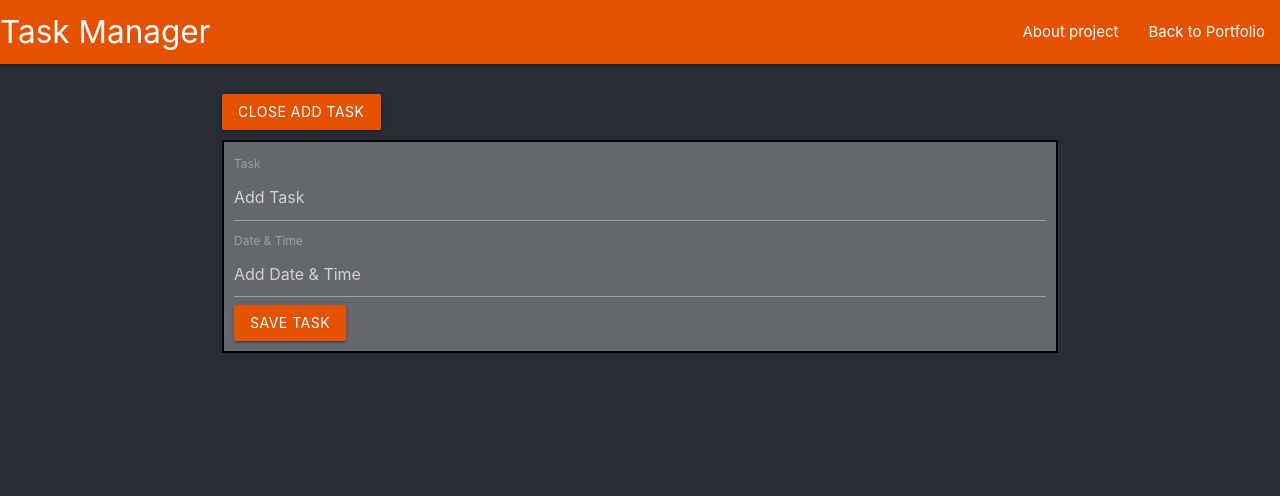
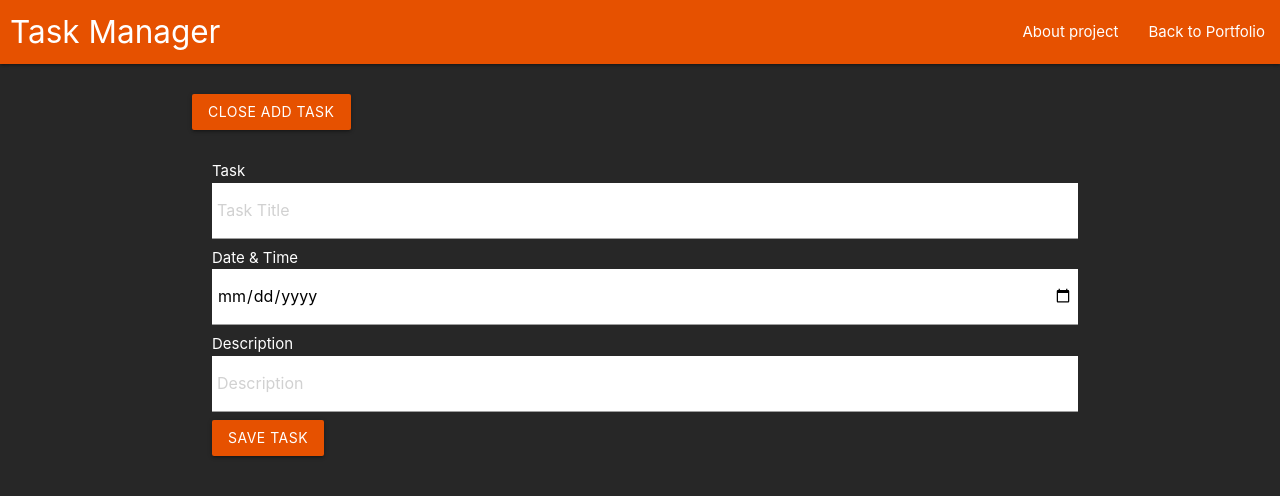
Before and after one commit to cd3vane/task-manager, a React (Create React App) app: page / in a window 1280 px wide. Both pictures are taken after a click on the button "ADD TASK". Shown: the top 496 px of the page. Built offline with nearby package versions, Linux system fonts and the light colour scheme.

Commit message:
Fixed pop up issue and changed styling

```diff
--- a/src/App.css
+++ b/src/App.css
@@ -2,8 +2,9 @@
   text-align: center;
 }
 
-body{
-  background-color: #282c34;
+body {
+  background-color: #272727;
+
 }
 
 .App-logo {
@@ -42,25 +43,25 @@ body{
 }
 li.collection-item:not(:last-child) {
   margin-bottom: 5px;
-
 }
-
+ul.collection{
+  margin-top: 50px;
+}
 li.collection-item {
   border: 3px solid black;
 }
 
 .add-form{
-  margin: 30px;
+  margin-top: 30px;
 }
 .add-form-open {
   margin-top: 10px;
-  padding: 10px;
-  border: 2px solid black;
-  background-color: rgba(240, 240, 240, .3);
+  padding: 20px;
 }
 
 .popup-container {
   position: fixed;
+  z-index: 1;
   width: 100%;
   height: 100%;
   top: 0;
@@ -82,3 +83,19 @@ li.collection-item {
   background: white;
   box-shadow: rgba(0, 0, 0, 0.35) 0px 5px 15px;
 }
+
+input[type=text]:not(.browser-default),
+input[type=date]:not(.browser-default){
+  padding: 5px;
+  font-size: 16px;
+  background-color: white;
+}
+
+label {
+  font-size: 1rem;
+  color: white;
+}
+
+.brand-logo{
+  margin-left: 10px;
+}
--- a/src/App.tsx
+++ b/src/App.tsx
@@ -1,4 +1,3 @@
-import { useState } from 'react'
 import './App.css'
 import { BrowserRouter as Router, Routes, Route  } from 'react-router-dom'
 import Header from './components/Header'
@@ -7,18 +6,13 @@ import {TaskProvider} from "./context/AppContext";
 import AddTask from "./components/AddTask";
 
 const App = () => {
-  const [showAddTask, setShowAddTask] = useState<boolean>(false)
-
   return (
       <TaskProvider>
           <Router>
             <div className='container-fluid'>
               <Header />
                 <div className="container">
-                    <div className="add-form">
-                        <button className="btn orange darken-4" onClick={() => setShowAddTask(!showAddTask)}>{showAddTask ? 'Close Add Task': 'Add Task'}</button>
-                        {showAddTask && <AddTask />}
-                    </div>
+                    <AddTask />
                   <Routes>
                     <Route path='/task-manager' element={<Tasks/>}/>
                   </Routes>
--- a/src/components/AddTask.tsx
+++ b/src/components/AddTask.tsx
@@ -2,32 +2,42 @@ import React, { useState, useContext } from 'react'
 import {TaskContext} from "../context/AppContext";
 
 const AddTask = () => {
+    const [showAddTask, setShowAddTask] = useState<boolean>(false)
   const [title, setTitle] = useState<string>('')
   const [date, setDate] = useState<string>('')
+  const [description, setDescription] = useState<string>('')
   const { tasks, addTask }  = useContext(TaskContext);
 
   const onSubmit = (e : React.FormEvent) => {
     e.preventDefault()
 
     if (!title) {
-      alert('Please add a task')
+      alert('Please add a task title')
       return
+    } else if (!date){
+        alert('Please add a date')
+        return
     }
 
-    addTask({ id: tasks.length + 1, title, date, completed: false });
+    addTask({ id: tasks.length + 1, title, date, description, completed: false });
     alert("Task added successfully!");
 
     setTitle('')
     setDate('')
+      setDescription('')
+      setShowAddTask(false)
   }
 
   return (
-    <form className='add-form-open' onSubmit={onSubmit}>
+      <div className="add-form ">
+      <button className="btn orange darken-4" onClick={() => setShowAddTask(!showAddTask)}>{showAddTask ? 'Close Add Task': 'Add Task'}</button>
+          {showAddTask &&
+              <form className='add-form-open' onSubmit={onSubmit}>
       <div className='form-control'>
         <label>Task</label>
         <input
           type='text'
-          placeholder='Add Task'
+          placeholder='Task Title'
           value={title}
           onChange={(e) => setTitle(e.target.value)}
         />
@@ -35,15 +45,25 @@ const AddTask = () => {
       <div className='form-control'>
         <label>Date & Time</label>
         <input
-          type='text'
+          type='date'
           placeholder='Add Date & Time'
           value={date}
           onChange={(e) => setDate(e.target.value)}
         />
       </div>
+      <div className='form-control'>
+        <label>Description</label>
+        <input
+            type='text'
+            placeholder='Description'
+            value={description}
+            onChange={(e) => setDescription(e.target.value)}
+        />
+      </div>
 
       <input type='submit' value='Save Task' className='btn btn-block orange darken-4' />
-    </form>
+          </form> }
+      </div>
   )
 }
 
--- a/src/components/Header.tsx
+++ b/src/components/Header.tsx
@@ -1,9 +1,9 @@
 const Header = () => {
 
   return (
-      <nav className="nav-extended orange darken-4">
-          <div className="nav-wrapper">
-              <a href="/" className="brand-logo">Task Manager</a>
+      <nav className="nav-extended orange darken-4 ">
+          <div className="nav-wrapper ">
+              <a href="/task-manager" className="brand-logo">Task Manager</a>
               <a href="/" data-target="mobile-demo" className="sidenav-trigger"><i
                   className="material-icons">menu</i></a>
               <ul id="nav-mobile" className="right hide-on-med-and-down">
--- a/src/components/SingleTask.tsx
+++ b/src/components/SingleTask.tsx
@@ -30,7 +30,7 @@ const SingleTask = ({ task }: TaskProps) => {
             <div className="task-complete" onDoubleClick={() => toggleComplete()}>
                 <i onClick={() => toggleComplete()} className="material-icons circle grey">check_box</i>
                 <s><span className="title">{task.title}</span>
-                    <p>{task.date}</p></s>
+                    <p>Due: {task.date}</p></s>
                 <button className="btn" onClick={() => setOpen(true)}>View details</button>
                 {open ? <TaskDetails task={task} closePopup={() => setOpen(false)} /> : null}
                 <button onClick={() => onDelete()} className="secondary-content btn red"><i className="material-icons">delete</i></button>
@@ -40,7 +40,7 @@ const SingleTask = ({ task }: TaskProps) => {
             <div className="task" onDoubleClick={() => toggleComplete()}>
                 <i onClick={() => toggleComplete()} className="material-icons circle grey">check_box_outline_blank</i>
                 <span className="title">{task.title}</span>
-                <p>{task.date}</p>
+                <p>Due: {task.date}</p>
                 <button className="btn" onClick={() => setOpen(true)}>View details</button>
                 {open ? <TaskDetails task={task} closePopup={() => setOpen(false)} /> : null}
                 <button onClick={() => onDelete()} className="secondary-content btn red"><i className="material-icons">delete</i></button>
--- a/src/components/TaskDetails.tsx
+++ b/src/components/TaskDetails.tsx
@@ -9,8 +9,13 @@ const TaskDetails = ({ task, closePopup }: TaskProps) => {
     return (
         <div className="popup-container">
             <div className="popup-body">
+                <div className="right-align">
+                    <button className="waves-effect btn red" onClick={closePopup}>Close X</button>
+                </div>
                 <h1>{task.title}</h1>
-                <button onClick={closePopup}>Close X</button>
+                <h3>Due: {task.date}</h3>
+                <p>{task.description}</p>
+
             </div>
         </div>
     )
--- a/src/types.tsx
+++ b/src/types.tsx
@@ -2,6 +2,7 @@ export type Task = {
     id: number
     title: string
     date: string
+    description: string
     completed: boolean
 }
 
```
